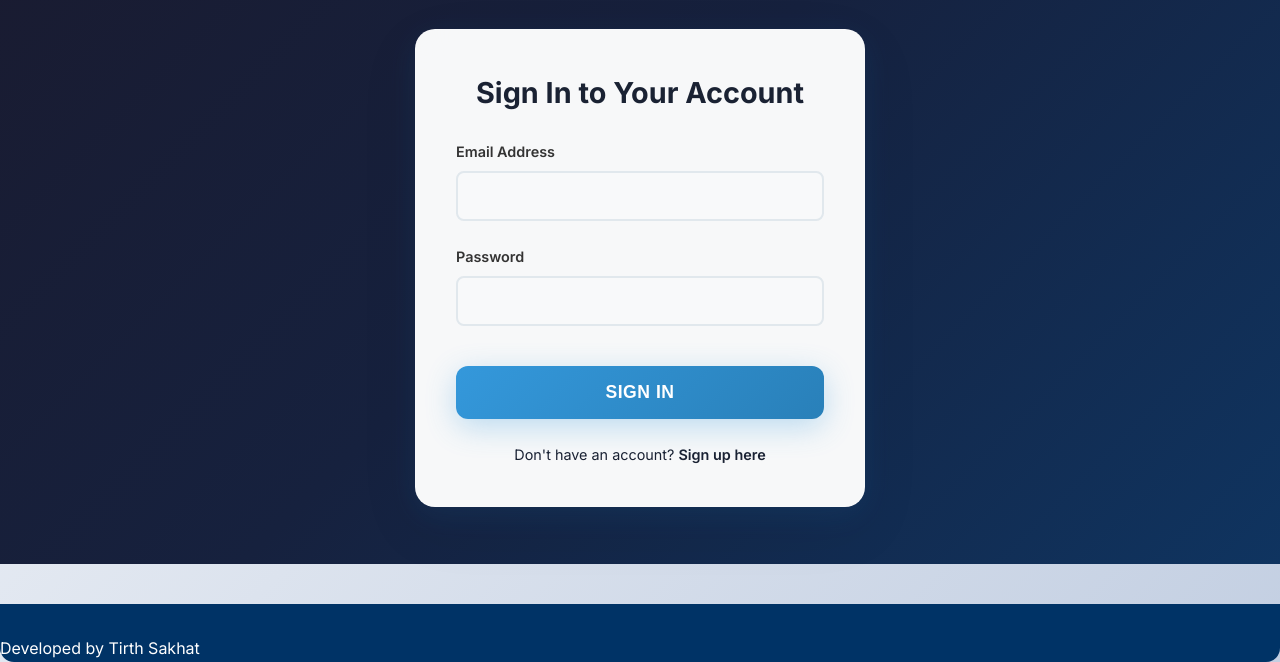
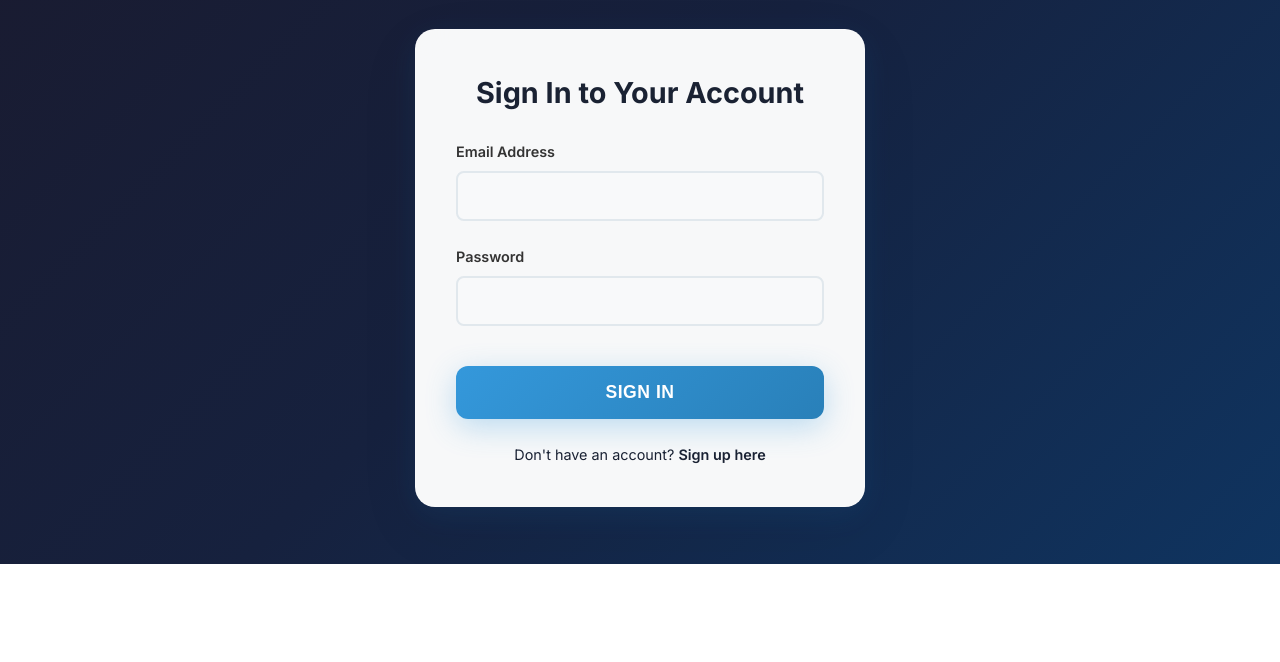
Before and after one commit to ajaysinh1901/airplane-project, a plain HTML site: page index.html in a window 1280 px wide. Shown: the part 236-898 px from the top of the page. After the commit the page ends 800 px from the top, so only its background shows below. Drawn offline with Linux system fonts and the light colour scheme.

Commit message:
Update index.html

```diff
--- a/index.html
+++ b/index.html
@@ -73,9 +73,7 @@
     </div>
   </main>
 
-  <footer class="footer">
-    <p> Developed by Tirth Sakhat</p>
-  </footer>
+
 </body>
 
 </html>
```
